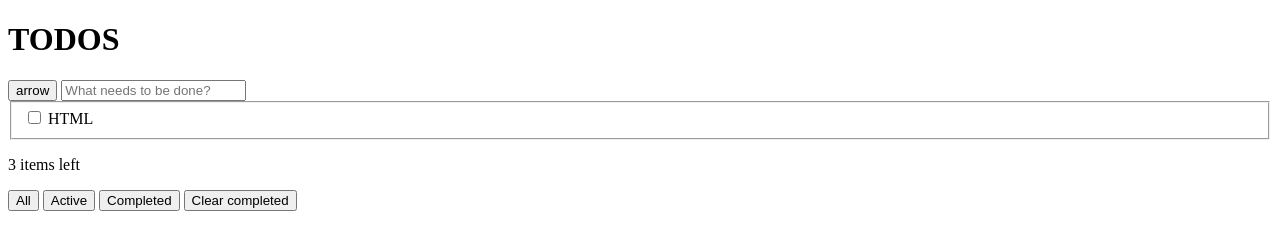
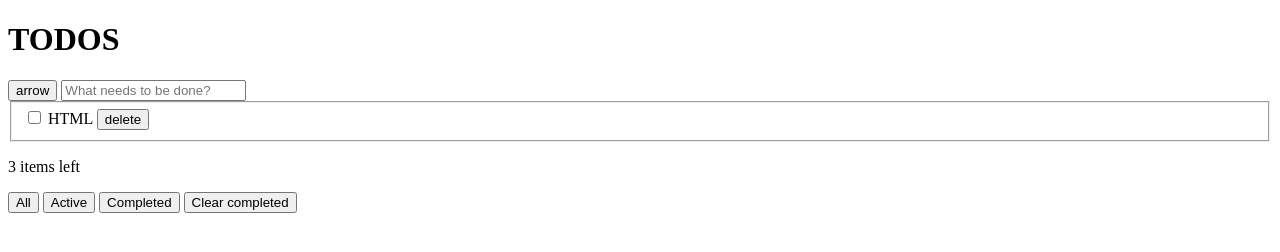
Before and after one commit to ok-technopolis-autumn-2022/Aleksei_Ivakin, a plain HTML site: page index.html in a window 1280 px wide. Drawn offline with Linux system fonts and the light colour scheme.

Commit message:
Добавлена кнопка удалить задачу

```diff
--- a/index.html
+++ b/index.html
@@ -19,6 +19,7 @@
         <fieldset id="tasks">
             <input type="checkbox" id="task">
             <label for="task">HTML</label>
+            <input type="button" value="delete">
         </fieldset>
     </div>
     <div id="formatField">
```
